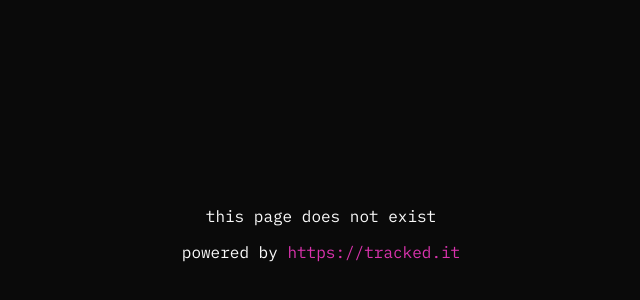
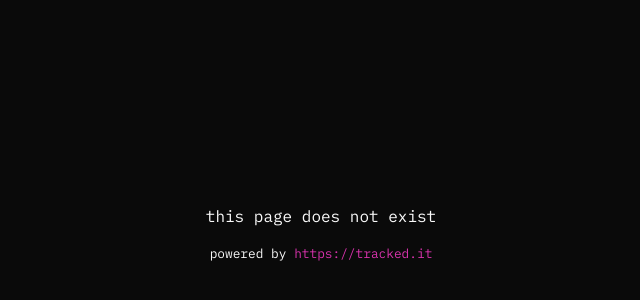
Before and after one commit to trackedit/dispatcher, a website: page public/error.html in a window 1280 px wide. Shown: the part 166-466 px from the top of the page, 319-959 px from the left. Drawn offline with Linux system fonts and the light colour scheme.

Commit message:
Update error page styling to improve visibility of the powered by link

```diff
--- a/public/error.html
+++ b/public/error.html
@@ -38,7 +38,7 @@
 <body>
   <div>
     <p>this page does not exist</p>
-    powered by <a href="https://tracked.it">https://tracked.it</a>
+    <span style="font-size: 0.8em;">powered by <a href="https://tracked.it">https://tracked.it</a></span>
   </div>
 </body>
 </html>
```
